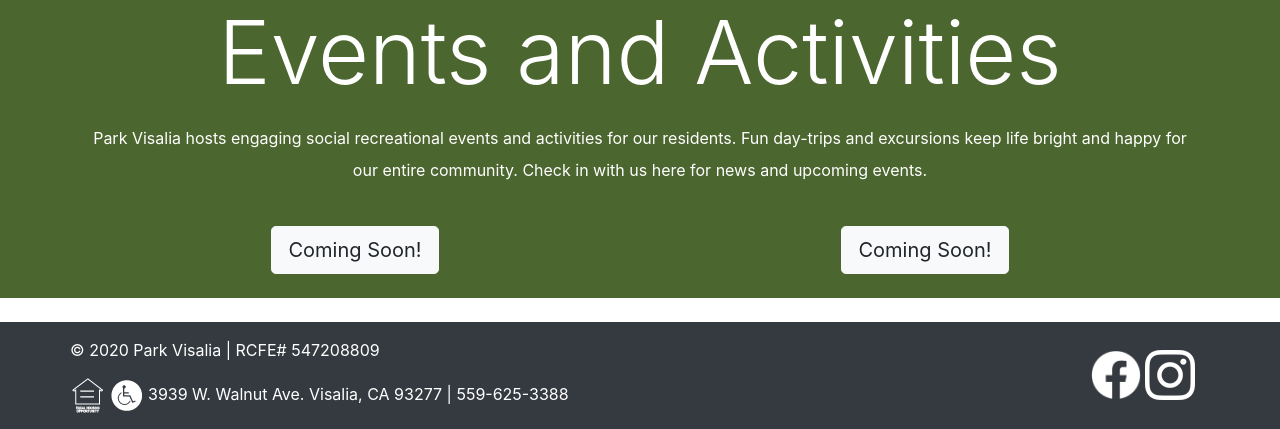
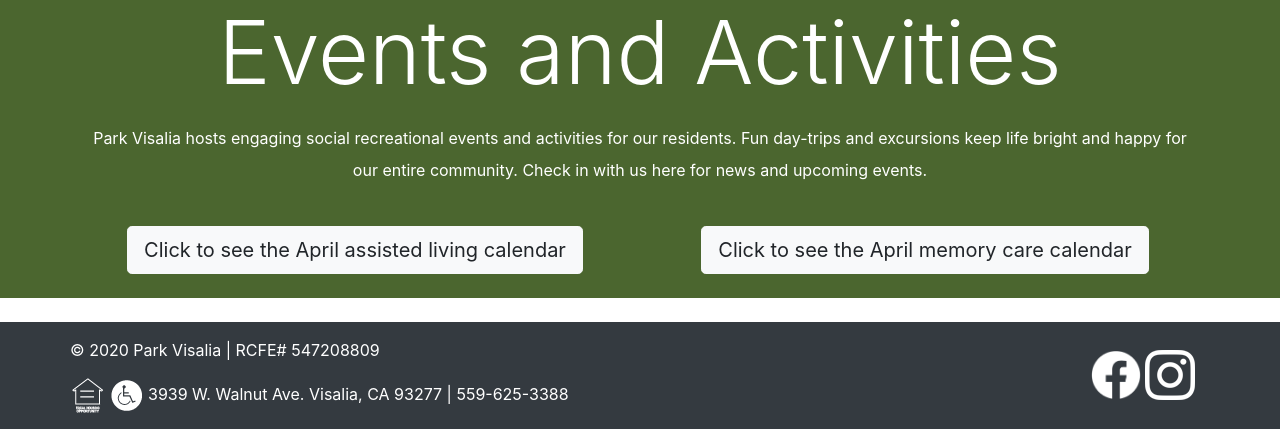
Before and after one commit to BrentWallace/park-visalia, a Node server app: page /activities in a window 1280 px wide. Shown: the part 938-1367 px from the top of the page. Run offline with Node 20, Linux system fonts and the light colour scheme.

Commit message:
Updated calendars to april

```diff
--- a/templates/views/activities.hbs
+++ b/templates/views/activities.hbs
@@ -24,10 +24,10 @@
           <p class="extra-height">Park Visalia hosts engaging social recreational events and activities for our residents. Fun day-trips and excursions keep life bright and happy for our entire community. Check in with us here for news and upcoming events.</p>
           <div class="row">
             <div class="col-sm-6 mt-4">
-              <a target="_blank" href="#"><button class="btn btn-lg btn-light">Coming Soon!</button></a>
+              <a target="_blank" href="img/calendars/2020-april-al.pdf"><button class="btn btn-lg btn-light">Click to see the April assisted living calendar</button></a>
             </div>
             <div class="col-sm-6 mt-4">
-              <a target="_blank" href="#"><button class="btn btn-lg btn-light">Coming Soon!</button></a>
+              <a target="_blank" href="img/calendars/2020-april-mc.pdf"><button class="btn btn-lg btn-light">Click to see the April memory care calendar</button></a>
             </div>
           </div>
         </div>
```
Also changed, not shown: 2 other files.
